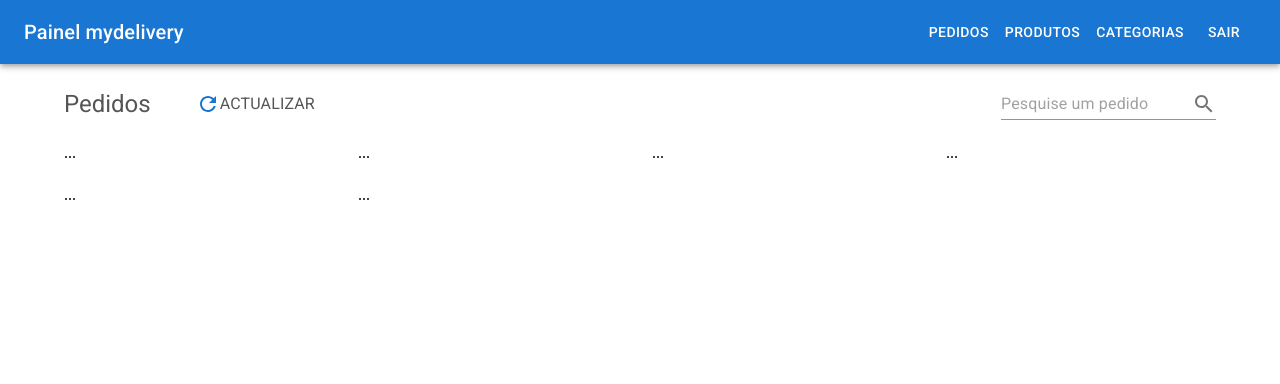
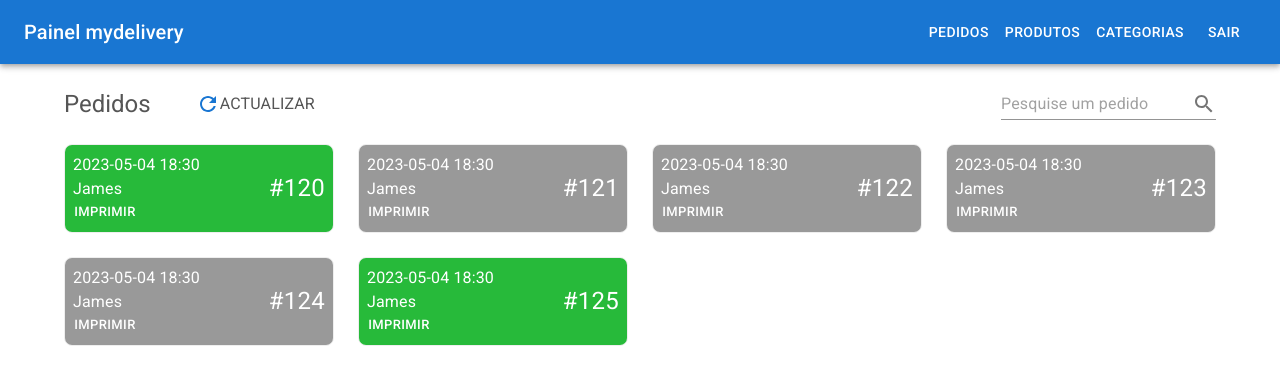
Before and after one commit to JaimeMahanuque55/mydelivery-painel, a Next.js app: page /pedidos in a window 1280 px wide. Shown: the top 384 px of the page. Built offline with nearby package versions, Linux system fonts and the light colour scheme.

Commit message:
Order: Creating the OrderItem 1

```diff
--- a/src/components/OrderItem.tsx
+++ b/src/components/OrderItem.tsx
@@ -1,14 +1,40 @@
 import { Order } from "@/types/Order";
-import { Box } from "@mui/material";
+import { OrderStatus } from "@/types/OrderStatus";
+import { Box, Button, Typography } from "@mui/material";
 
 type Props = {
   item: Order;
 }
 
 export const OrderItem = ({ item }: Props) => {
+
+  const getStatusBackground = (status: OrderStatus) => {
+    const statuses = {
+      preparing: '#2787BA',
+      sent: '#27BA3A',
+      delivered: '#999999'
+    }
+    return statuses[status]
+  }
+
   return (
-    <Box>
-      ...
+    <Box sx={{ border: '1px solid #EEE', color: '#FFF', borderRadius: 2, overflow: 'hidden' }}>
+      <Box sx={{
+        display: 'flex',
+        justifyContent: 'space-between',
+        alignItems: 'center',
+        p: 1,
+        backgroundColor: getStatusBackground(item.status)
+      }}>
+        <Box>
+          <Typography component="p">{item.orderDate}</Typography>
+          <Typography component="p">{item.userName}</Typography>
+          <Button size="small" sx={{ color: '#FFF', p: 0 }}>Imprimir</Button>
+        </Box>
+        <Box>
+          <Typography component="p" sx={{ fontSize: 24 }}>#{item.id}</Typography>
+        </Box>
+      </Box>
     </Box>
   )
 }
```
